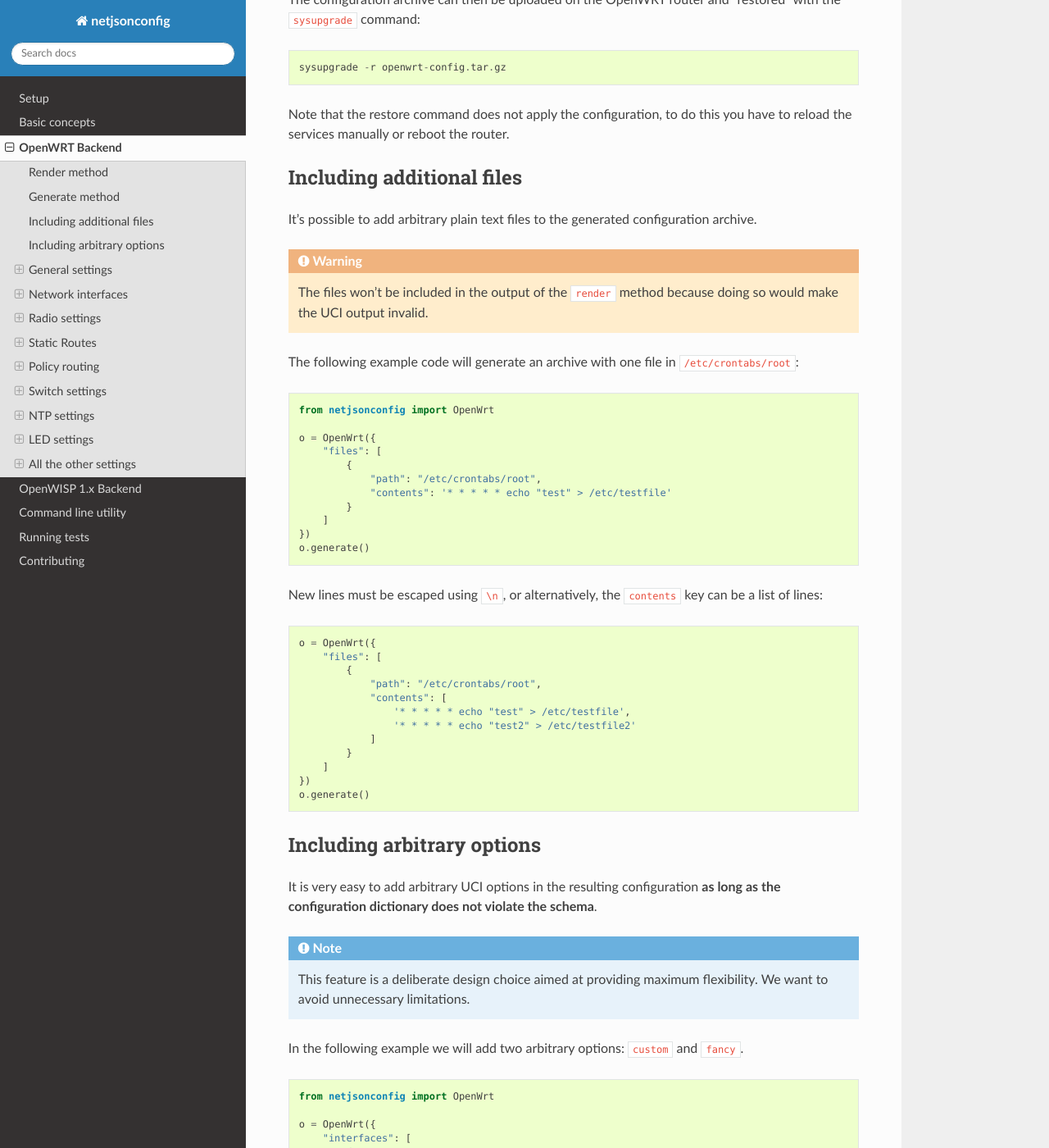
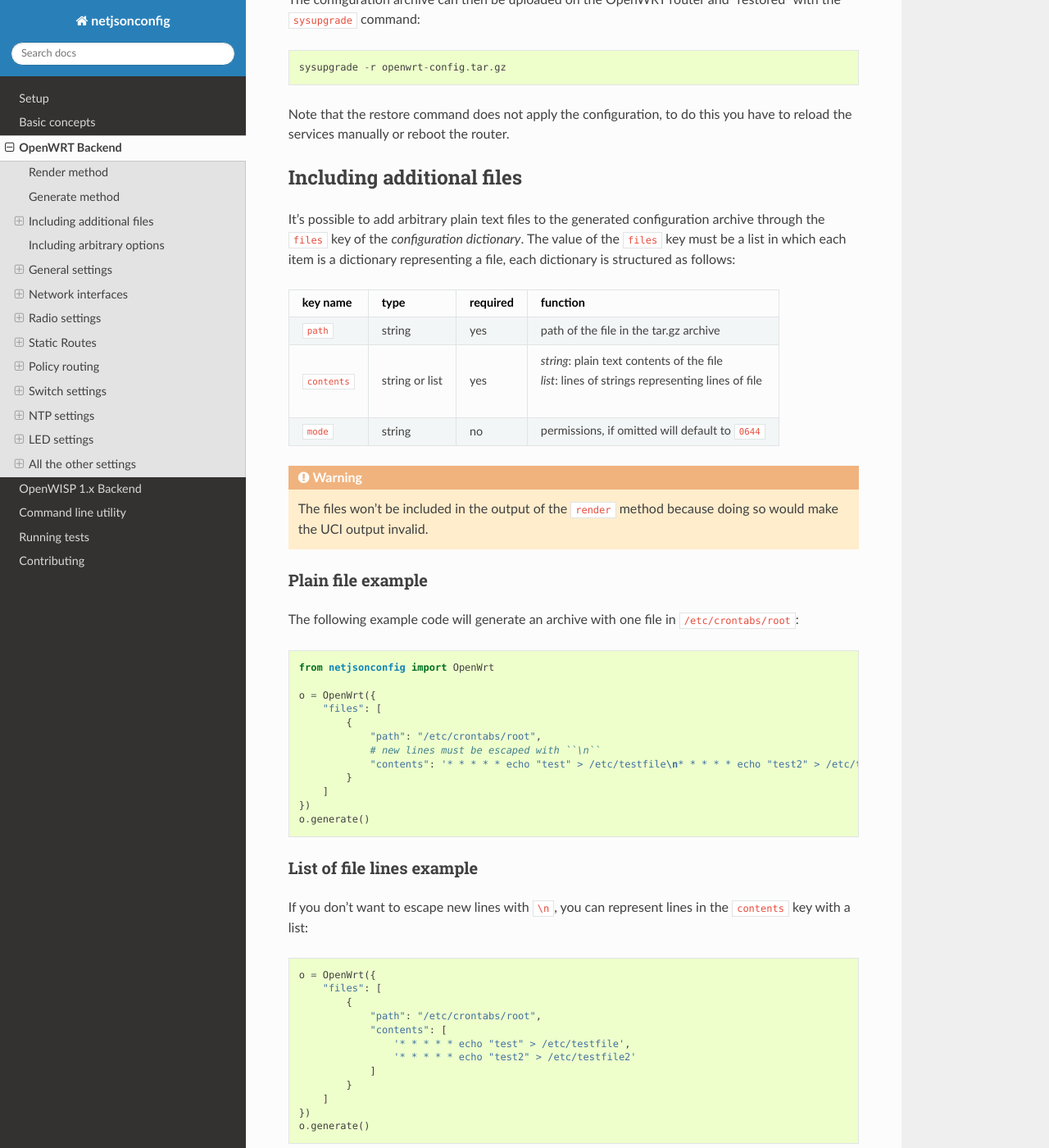
Before and after one commit to openwisp/netjsonconfig, a Sphinx documentation site: the page built from docs/source/backends/openwrt.rst, in a window 1280 px wide and 1400 px high, scrolled down 1768 px. Shown: the whole window at 82% size. Built offline with Sphinx 7.4.7 and the Read the Docs theme 2.0.0, drawn with Linux system fonts in a browser that asks for light colours; some of the changed text lies outside the part shown.

Commit message:
[docs] Documented "mode" attribute of file inclusion feature #19

```diff
--- a/docs/source/backends/openwrt.rst
+++ b/docs/source/backends/openwrt.rst
@@ -100,11 +100,28 @@ to reload the services manually or reboot the router.
 Including additional files
 --------------------------
 
-It's possible to add arbitrary plain text files to the generated configuration archive.
+It's possible to add arbitrary plain text files to the generated configuration archive through
+the ``files`` key of the *configuration dictionary*. The value of the ``files`` key must be a
+list in which each item is a dictionary representing a file, each dictionary is structured as
+follows:
+
++-------------------+----------------+----------+----------------------------------------------------------+
+| key name          | type           | required |function                                                  |
++===================+================+==========+==========================================================+
+| ``path``          | string         | yes      | path of the file in the tar.gz archive                   |
++-------------------+----------------+----------+----------------------------------------------------------+
+| ``contents``      | string or list | yes      | | *string*: plain text contents of the file              |
+|                   |                |          | | *list*: lines of strings representing lines of file    |
++-------------------+----------------+----------+----------------------------------------------------------+
+| ``mode``          | string         | no       | permissions, if omitted will default to ``0644``         |
++-------------------+----------------+----------+----------------------------------------------------------+
 
 .. warning::
     The files won't be included in the output of the ``render`` method because
     doing so would make the UCI output invalid.
+
+Plain file example
+~~~~~~~~~~~~~~~~~~
 
 The following example code will generate an archive with one file in ``/etc/crontabs/root``:
 
@@ -116,14 +133,18 @@ The following example code will generate an archive with one file in ``/etc/cron
         "files": [
             {
                 "path": "/etc/crontabs/root",
-                "contents": '* * * * * echo "test" > /etc/testfile'
+                # new lines must be escaped with ``\n``
+                "contents": '* * * * * echo "test" > /etc/testfile\n* * * * * echo "test2" > /etc/testfile2'
             }
         ]
     })
     o.generate()
 
-New lines must be escaped using ``\n``, or alternatively, the ``contents`` key can be
-a list of lines:
+List of file lines example
+~~~~~~~~~~~~~~~~~~~~~~~~~~
+
+If you don't want to escape new lines with ``\n``, you can represent lines in the ``contents``
+key with a list:
 
 .. code-block:: python
 
@@ -134,6 +155,27 @@ a list of lines:
                 "contents": [
                     '* * * * * echo "test" > /etc/testfile',
                     '* * * * * echo "test2" > /etc/testfile2'
+                ]
+            }
+        ]
+    })
+    o.generate()
+
+Executable script file example
+~~~~~~~~~~~~~~~~~~~~~~~~~~~~~~
+
+The following example will create an executable shell script:
+
+.. code-block:: python
+
+    o = OpenWrt({
+        "files": [
+            {
+                "path": "/bin/hello_world",
+                "mode": "0755",
+                "contents": [
+                    '#!/bin/sh',
+                    'echo "Hello world!"'
                 ]
             }
         ]
```
